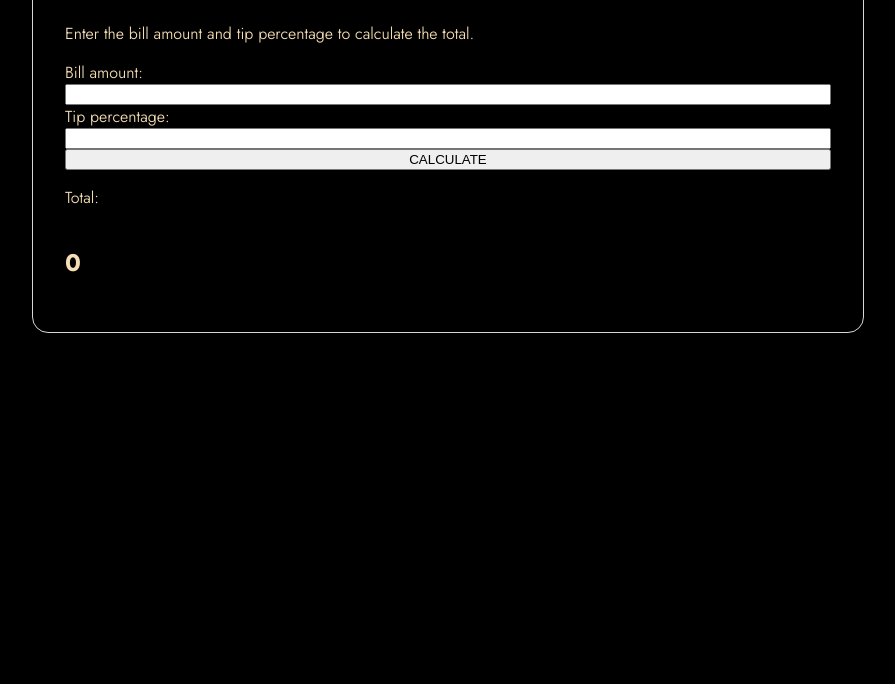
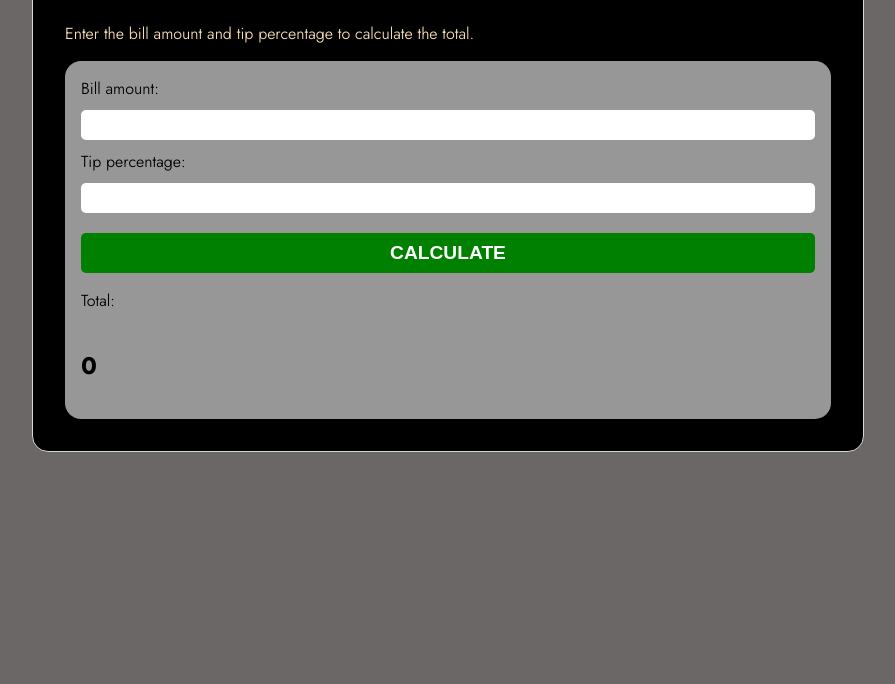
Before and after one commit to nurdoganbahadir/TipCalculator, a plain HTML site: page index.html in a window 1280 px wide. Shown: the part 116-800 px from the top of the page, without its empty margins (192-1087 px from the left). Drawn offline with Linux system fonts and the light colour scheme.

Commit message:
css completed

```diff
--- a/index.html
+++ b/index.html
@@ -16,7 +16,7 @@
             <div><label for="tip">Tip percentage:</label>
             <input type="text" name="tip" id="tipPer"></div>
             <button id="calculate">CALCULATE</button>
-            <div>
+            <div class="sonuc">
                 <p>Total:</p>
                 <h2 id="result">0</h2>
             </div>
--- a/style.css
+++ b/style.css
@@ -10,22 +10,51 @@ body {
   font-optical-sizing: auto;
   font-weight: 350;
   font-style: normal;
-  background-color: black;
+  background-color: rgb(107, 103, 103);
   color: wheat;
 }
-.container{
+.container {
   width: 65%;
   border: 1px solid rgb(212, 216, 218);
+  background-color: black;
   border-radius: 1rem;
   margin: auto;
   padding: 2rem;
   display: flex;
   flex-direction: column;
 }
-.container div{
+.container div {
   display: flex;
   flex-direction: column;
 }
-h1{
+h1 {
   text-align: center;
 }
+.form-container {
+  background-color: rgb(151, 151, 151);
+  border-radius: 1rem;
+  color: black;
+  padding: 1rem;
+}
+input {
+  height: 30px;
+  border-radius: 5px;
+  margin: 10px 0px;
+  border: none;
+}
+button {
+  background-color: green;
+  transition: all 1s;
+  border: none;
+  height: 40px;
+  border-radius: 5px;
+  margin-top: 10px;
+  color: white;
+  font-weight: 700;
+  font-size: 1.2rem;
+  cursor: pointer;
+}
+button:hover {
+  transform: scale(105%);
+  background-color: darkred;
+}
```
Lines whose indentation alone changed are shown as unchanged.
